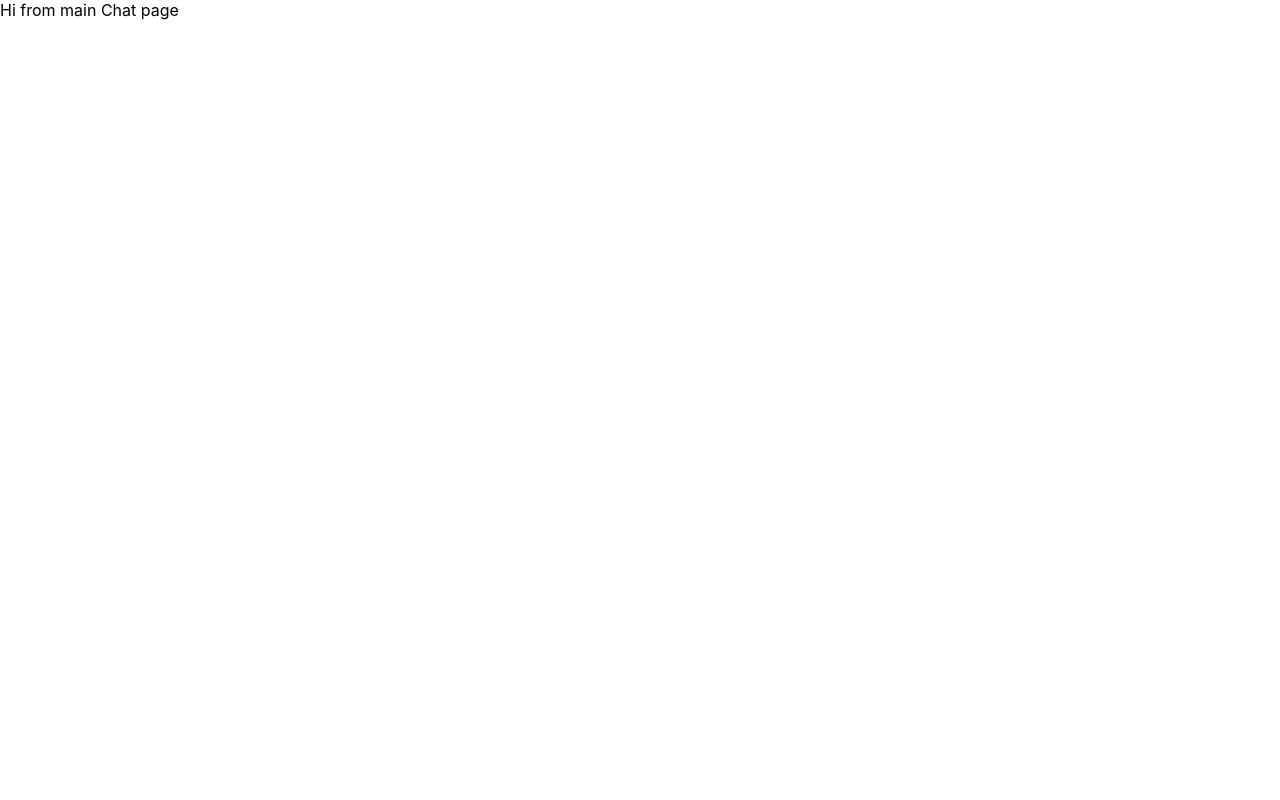
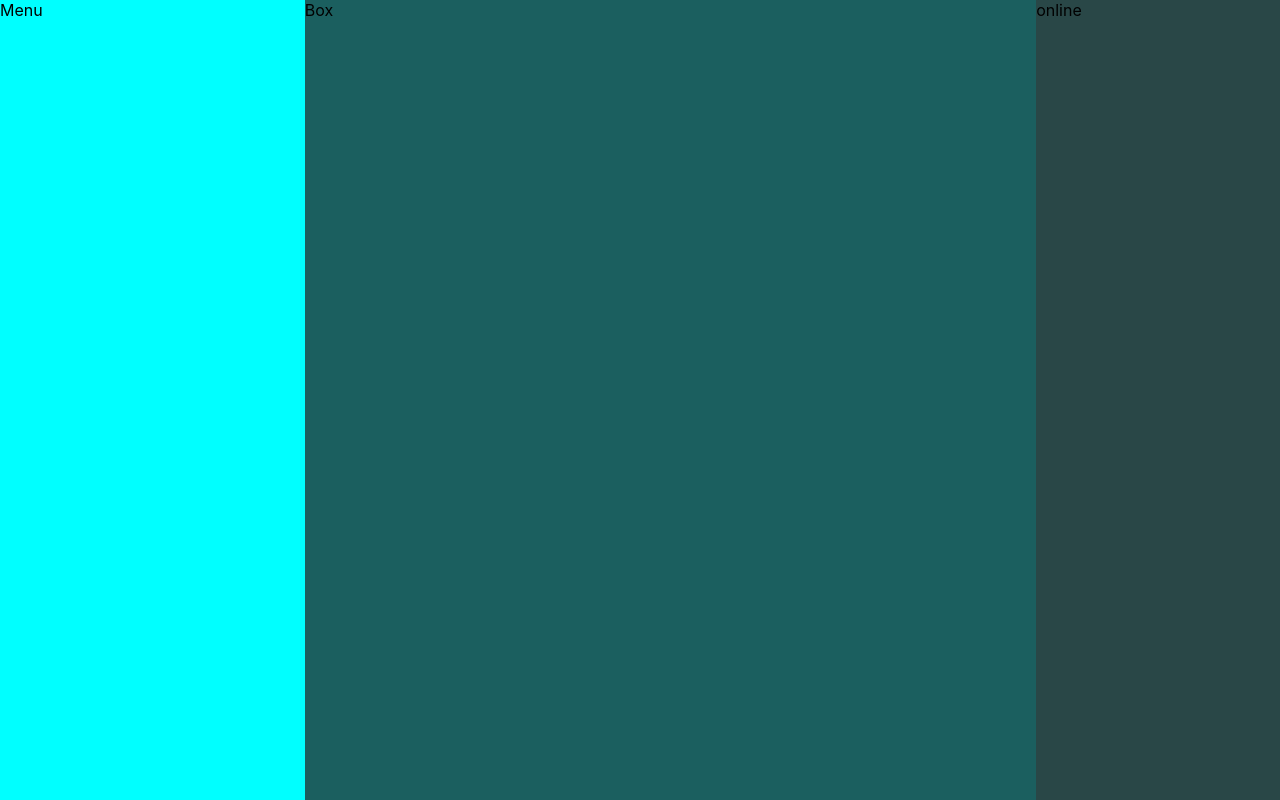
Before and after one commit to rougenij/Discord-MockApp, a React (Create React App) app in the folder client/: page /chat in a window 1280 px wide. Built offline with nearby package versions, Linux system fonts and the light colour scheme; the HTML template or start-up script is replaced by a standard one.

Commit message:
only left is socket.io

```diff
--- a/client/src/components/Pages/MainChat/Chat.jsx
+++ b/client/src/components/Pages/MainChat/Chat.jsx
@@ -1,7 +1,14 @@
 import React from "react";
+import "./chat.css";
 
 function Chat() {
-  return <div>Hi from main Chat page</div>;
+  return (
+    <div className="chat-MainWrapper">
+      <div className="chatMenu">Menu</div>
+      <div className="chatBox">Box</div>
+      <div className="chatOnline">online</div>
+    </div>
+  );
 }
 
 export default Chat;
--- /dev/null
+++ b/client/src/components/Pages/MainChat/chat.css
@@ -0,0 +1,17 @@
+.chat-MainWrapper {
+  display: flex;
+  height: 100vh;
+}
+
+.chatMenu {
+  flex: 2.5;
+  background-color: cyan;
+}
+.chatBox {
+  flex: 6;
+  background-color: rgb(27, 95, 95);
+}
+.chatOnline {
+  flex: 2;
+  background-color: rgb(41, 71, 71);
+}
```
Also changed, not shown: client/src/components/Pages/MainChat/css.css (deleted).
